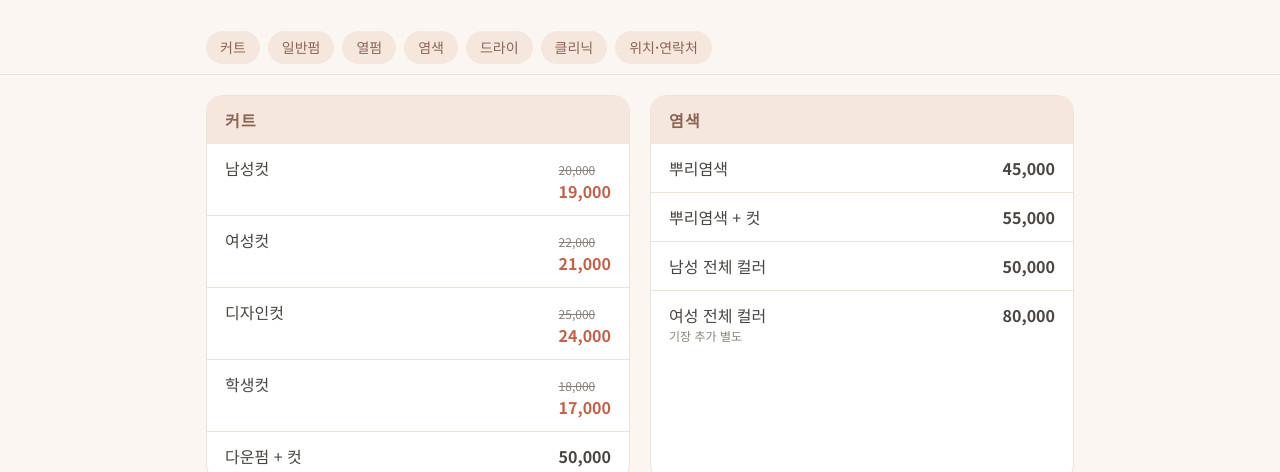
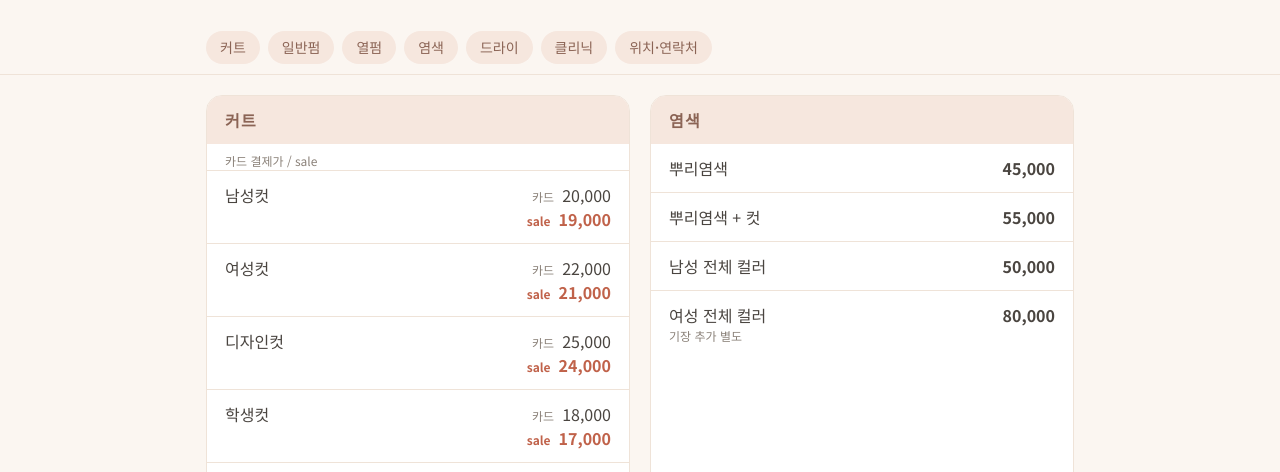
Before and after one commit to iy637278-prog/Salondeclaire, a plain HTML site: page index.html in a window 1280 px wide. Shown: the part 184-656 px from the top of the page. Drawn offline with nearby package versions, Linux system fonts and the light colour scheme.

Commit message:
Add files via upload

```diff
--- a/index.html
+++ b/index.html
@@ -31,6 +31,11 @@
   .price{white-space:nowrap;font-weight:700;font-variant-numeric:tabular-nums}
   .price .old{display:block;font-weight:400;font-size:12px;color:var(--sub);text-decoration:line-through}
   .price.sale{color:var(--sale)}
+  .price.dual{font-weight:400;text-align:right}
+  .price.dual .line{display:block;font-variant-numeric:tabular-nums}
+  .price.dual em{font-style:normal;font-size:12px;color:var(--sub);margin-right:8px}
+  .price.dual .cash{font-weight:700;color:var(--sale)}
+  .price.dual .cash em{color:var(--sale)}
   .sub{padding:8px 18px 4px;font-size:13px;font-weight:700;color:var(--accent);border-top:1px solid var(--line)}
   .sub:first-of-type{border-top:0}
   .note{padding:8px 18px 12px;font-size:12px;color:var(--sub)}
@@ -66,10 +71,11 @@
 <main>
   <section id="cut">
     <h2>커트</h2>
-    <div class="row"><span class="name">남성컷</span><span class="price sale"><span class="old">20,000</span>19,000</span></div>
-    <div class="row"><span class="name">여성컷</span><span class="price sale"><span class="old">22,000</span>21,000</span></div>
-    <div class="row"><span class="name">디자인컷</span><span class="price sale"><span class="old">25,000</span>24,000</span></div>
-    <div class="row"><span class="name">학생컷</span><span class="price sale"><span class="old">18,000</span>17,000</span></div>
+    <div class="note" style="padding-bottom:0">카드 결제가 / sale</div>
+    <div class="row"><span class="name">남성컷</span><span class="price dual"><span class="line"><em>카드</em>20,000</span><span class="line cash"><em>sale</em>19,000</span></span></div>
+    <div class="row"><span class="name">여성컷</span><span class="price dual"><span class="line"><em>카드</em>22,000</span><span class="line cash"><em>sale</em>21,000</span></span></div>
+    <div class="row"><span class="name">디자인컷</span><span class="price dual"><span class="line"><em>카드</em>25,000</span><span class="line cash"><em>sale</em>24,000</span></span></div>
+    <div class="row"><span class="name">학생컷</span><span class="price dual"><span class="line"><em>카드</em>18,000</span><span class="line cash"><em>sale</em>17,000</span></span></div>
     <div class="row"><span class="name">다운펌 + 컷</span><span class="price">50,000</span></div>
   </section>
 
@@ -126,7 +132,7 @@
   <section class="wide notice">
     <ul>
       <li>기장 추가는 어깨선 기준입니다.</li>
-      <li>현금 결제 시 추가 세일 혜택이 있습니다.</li>
+      <li>현금 결제 시 추가 세일 혜택이 있습니다. (커트는 sale 가격을 따로 표시했어요)</li>
       <li>커트 시 샴푸는 3,000원 추가입니다.</li>
     </ul>
   </section>
```
